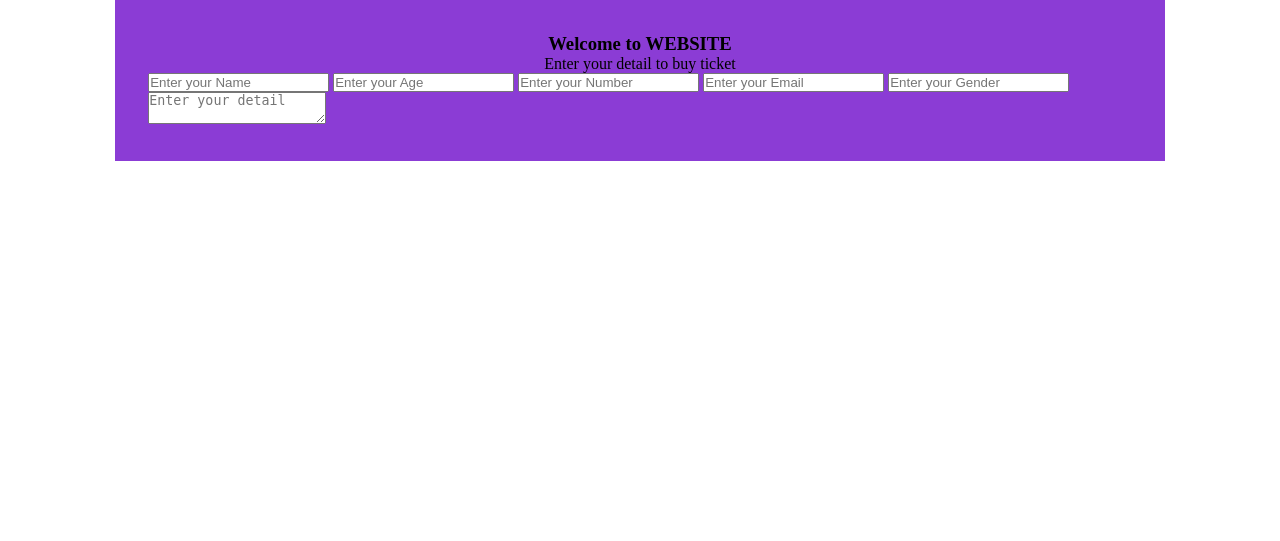
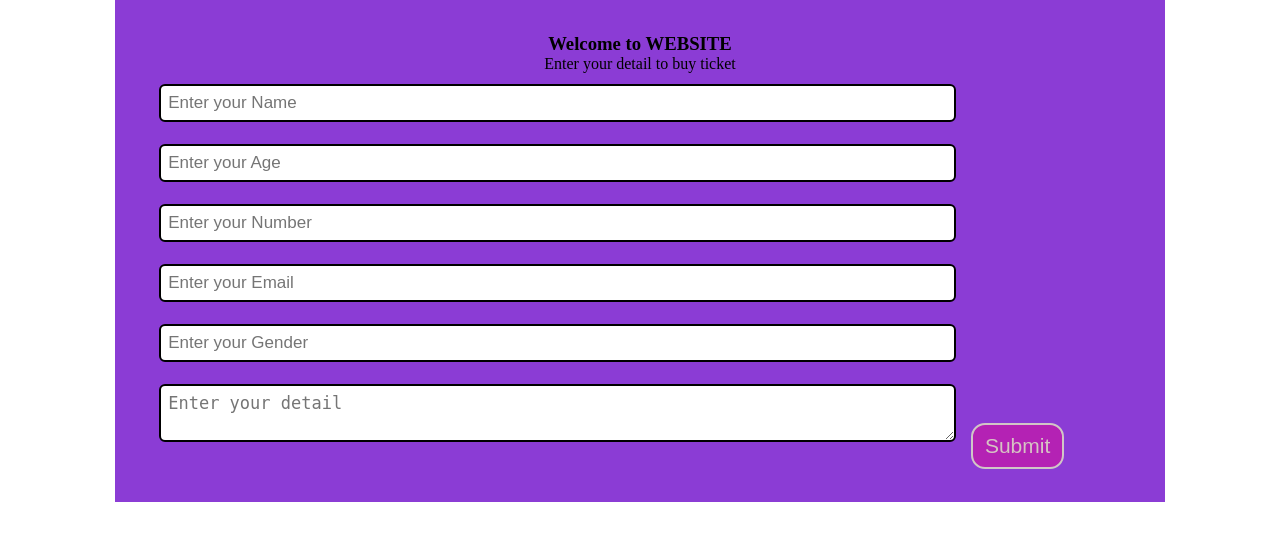
Before and after one commit to 01312345069/SimplePHP-MYSQL, a PHP site: page / in a window 1280 px wide. Shown: the top 541 px of the page. Run offline with PHP 8.4, Linux system fonts and the light colour scheme.

Commit message:
css styled  added

```diff
--- a/index.php
+++ b/index.php
@@ -19,6 +19,8 @@
         <input type="text" name="Gender" id="Gender" placeholder="Enter your Gender">
 
         <textarea name="Detail" id="Detail" placeholder="Enter your detail"></textarea>
+        <button class="btn">Submit</button>
+
     </div>
 
     <script src="index.js"></script>
--- a/style.css
+++ b/style.css
@@ -15,3 +15,33 @@
 p {
     text-align: center;
 }
+
+input,
+textarea {
+    border: 2px solid black;
+    border-radius: 6px;
+    outline: none;
+    font-size: 17px;
+    width: 81%;
+    margin: 11px;
+    padding: 7px;
+
+}
+
+form {
+    display: flex;
+    align-content: center;
+    justify-content: center;
+    flex-direction: column;
+
+}
+
+.btn {
+    color: rgb(214, 195, 195);
+    background-color: rgb(180, 34, 180);
+    padding: 9px 12px;
+    font-size: 21px;
+    border: 2px solid rgb(209, 198, 198);
+    border-radius: 14px;
+    cursor: pointer;
+}
```
